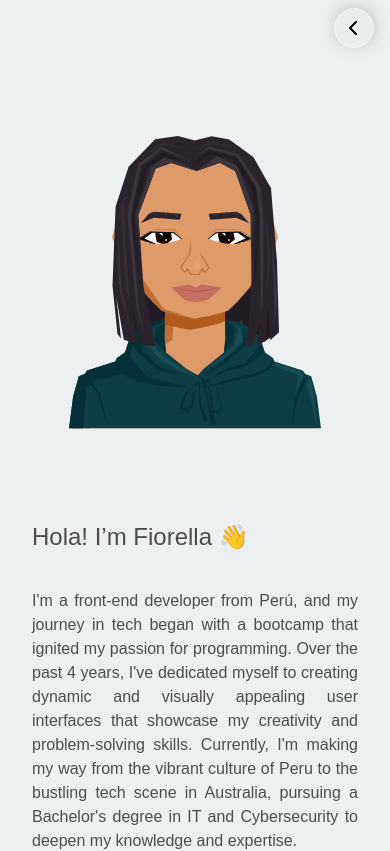
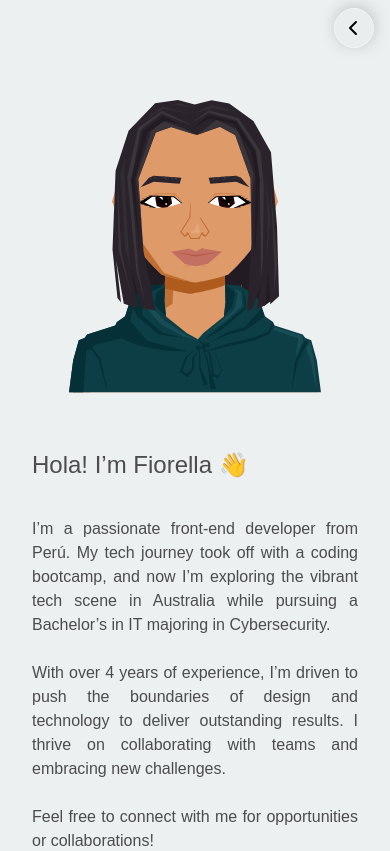
Before and after one commit to FiorellaChilcon/Portafolio, a React (Create React App) app: page / in a window 390 px wide. Shown: the part 780-1631 px from the top of the page. Built offline with nearby package versions, Linux system fonts and the light colour scheme; a web font is replaced by a local one.

Commit message:
chore: add animations

```diff
--- a/src/pages/AboutMe.jsx
+++ b/src/pages/AboutMe.jsx
@@ -1,17 +1,22 @@
 import me from '../assets/images/me.svg';
+import SlideInAnimation from '../components/SlideInAnimation';
 
 export default function AboutMe() {
   return (
-    <div id="about" className="lg:min-h-screen flex justify-center items-center flex-row gap-6 sm:gap-14 flex-wrap py-9">
-      <img className="my-9 w-[272px] h-[293px]" src={me} alt="Fiorella"/>
-      <div className="w-full sm:w-1/3 sm:min-w-80 sm:p-0 p-8">
+    <div className="min-h-screen flex justify-center items-center flex-row gap-6 sm:gap-14 flex-wrap py-9" id="about">
+      <img className="w-[272px] h-[293px]" src={me} alt="Fiorella"/>
+      <SlideInAnimation animationType='fade-in-bottom'  styleClasses="w-full sm:w-1/3 sm:min-w-80 sm:p-0 p-8">
         <h2 className="text-2xl mb-9">Hola! I’m Fiorella 👋</h2>
         <p className="text-base text-justify">
-          I'm a front-end developer from Perú, and my journey in tech began with a bootcamp that ignited my passion for programming. Over the past 4 years, I've dedicated myself to creating dynamic and visually appealing user interfaces that showcase my creativity and problem-solving skills. Currently, I'm making my way from the vibrant culture of Peru to the bustling tech scene in Australia, pursuing a Bachelor's degree in IT and Cybersecurity to deepen my knowledge and expertise.
+          I’m a passionate front-end developer from Perú.
+          My tech journey took off with a coding bootcamp, and now I’m exploring the vibrant tech scene in Australia while pursuing a Bachelor’s in IT majoring in Cybersecurity.
+          <br/> <br/>
+          With over 4 years of experience, I’m driven to push the boundaries of design and technology to deliver outstanding results.
+          I thrive on collaborating with teams and embracing new challenges.
           <br/> <br/>
           Feel free to connect with me for opportunities or collaborations!
         </p>
-      </div>
+      </SlideInAnimation>
     </div>
   )
 }
--- a/src/pages/Home.jsx
+++ b/src/pages/Home.jsx
@@ -1,14 +1,15 @@
 import React from 'react';
 import me from '../assets/images/me.svg';
+import SlideInAnimation from '../components/SlideInAnimation';
 
 export default function Home() {
   return (
     <div className="w-full h-screen py-9 flex items-center justify-center" id="home">
-      <div className="flex flex-col items-center justify-center">
-          <h1 className="text-4xl">Fiorella Chilcon</h1>
-          <img className="my-9 w-[272px] h-[293px]" src={me} alt="Fiorella"/>
-          <h2 className="text-2xl">Frontend Developer</h2>
-      </div>
+      <SlideInAnimation animationType='fade-in-bottom' styleClasses="flex flex-col items-center justify-center">
+        <h1 className="text-4xl">Fiorella Chilcon</h1>
+        <img className="my-9 w-[272px] h-[293px]" src={me} alt="Fiorella"/>
+        <h2 className="text-2xl">Frontend Developer</h2>
+      </SlideInAnimation>
     </div>
   )
 }
```
